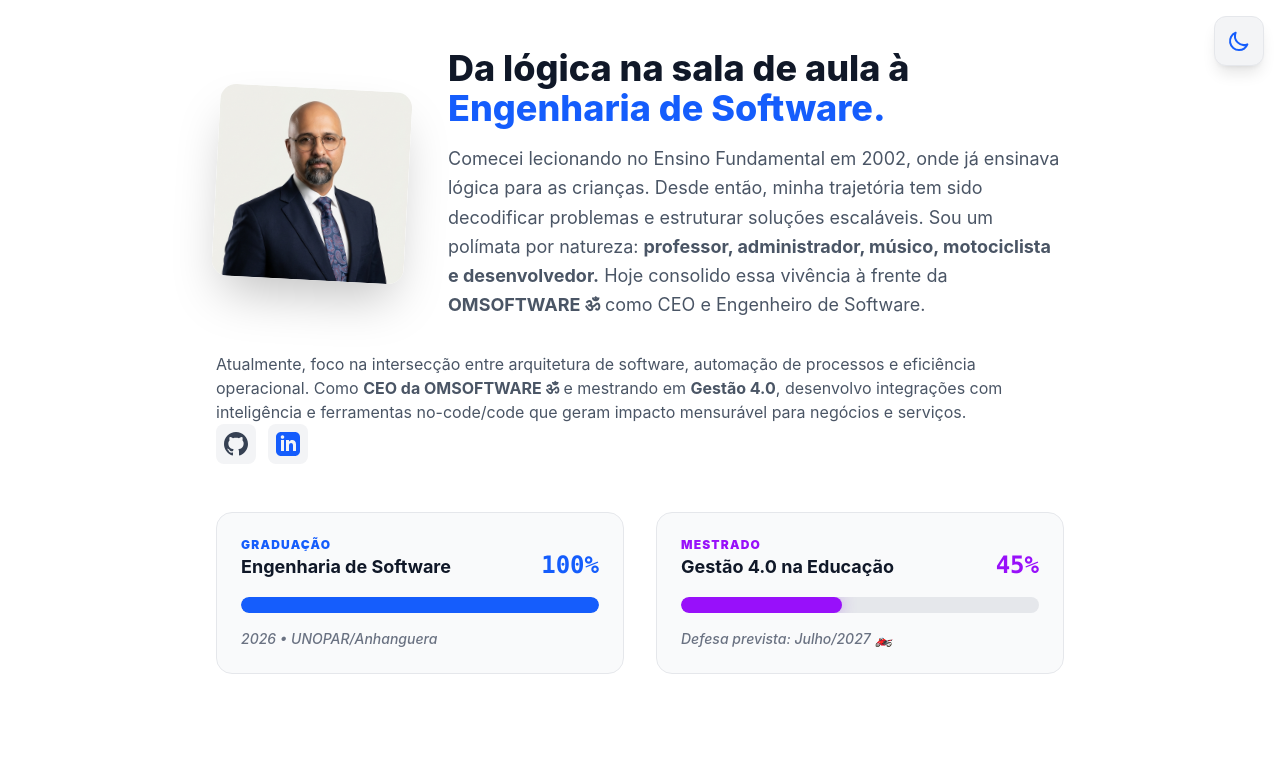
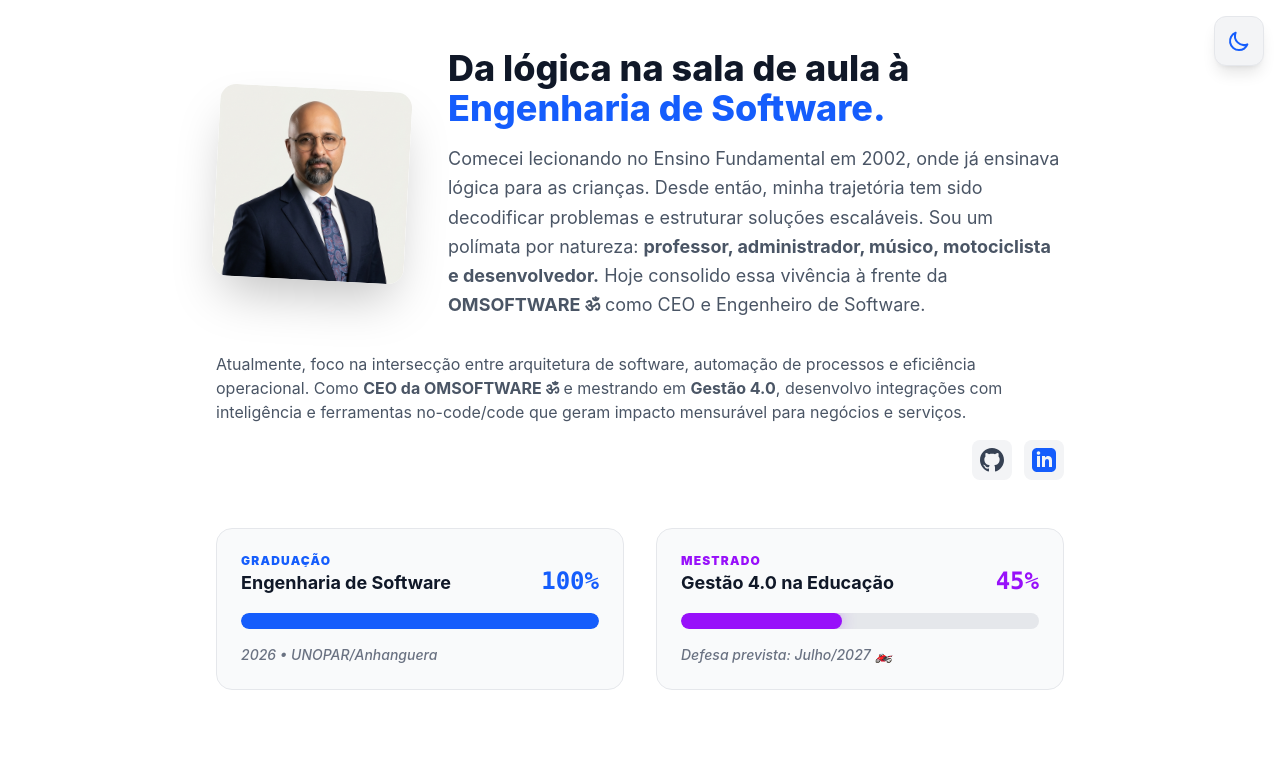
Before and after one commit to mazinhorj/mazinhorj.github.io, an Astro site: page / in a window 1280 px wide. Shown: the top 783 px of the page. Built offline with nearby package versions, Linux system fonts and the light colour scheme; Astro itself is replaced by a stand-in of ours.

Commit message:
Ajusta a formatação do layout na seção "Sobre" para melhorar a apresentação dos links de redes sociais

```diff
--- a/src/components/Sobre.astro
+++ b/src/components/Sobre.astro
@@ -23,7 +23,7 @@
     </p>
   </div>
 
-  <div class="flex gap-3">
+  <div class="flex justify-end gap-3 mt-4">
             <a
                 href="https://github.com/mazinhorj"
                 target="_blank"
```
